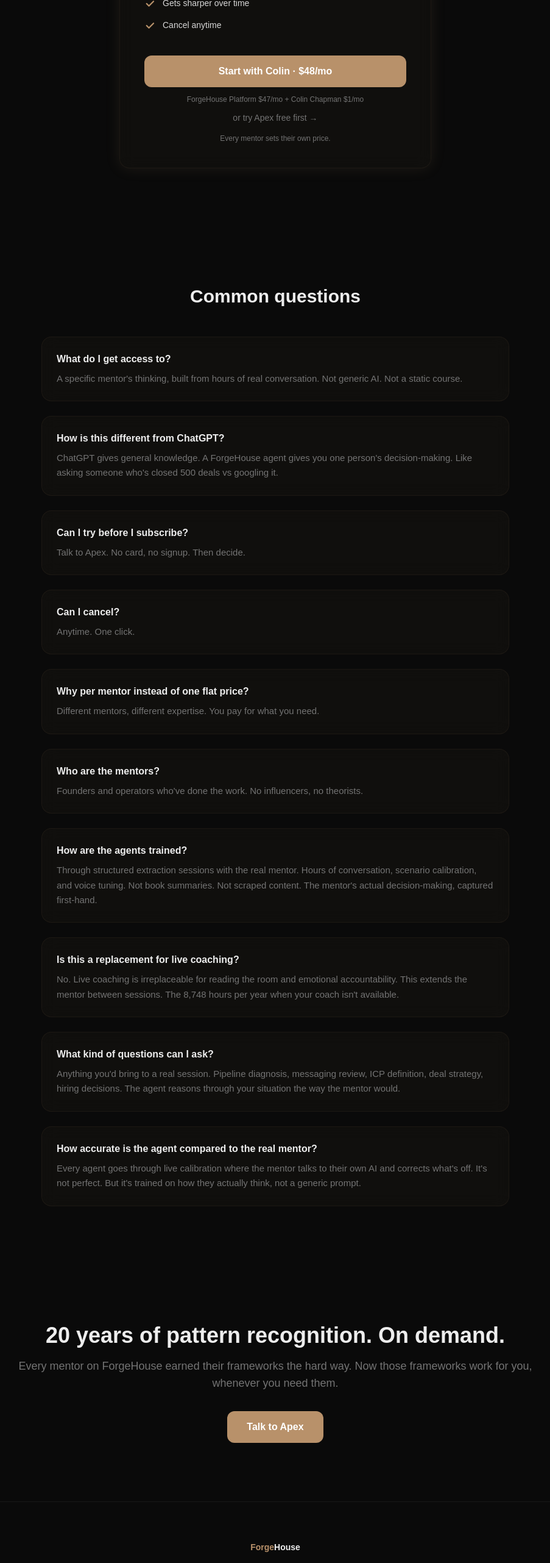
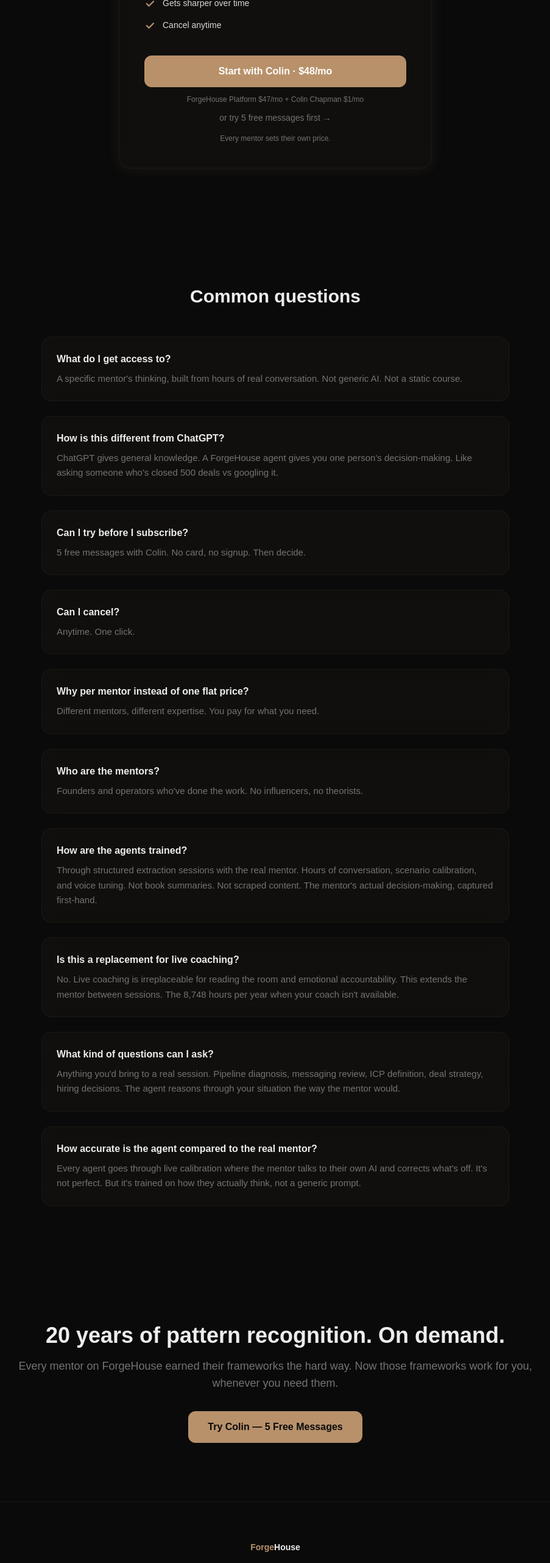
Before and after one commit to Apex-Sudo/forgehouse-site, a Next.js app: page /pricing in a window 1280 px wide. Shown: the part 857-3420 px from the top of the page at 61% size, without its empty margins (188-1091 px from the left). Built offline with nearby package versions, Linux system fonts and the light colour scheme; no server answers.

Commit message:
remove: all Apex references from public-facing pages
- Mentors page: Apex CTA → Try Colin (5 free messages)
- Pricing page: Apex CTAs → Colin, FAQ updated
- Sidebar: Apex agent link removed entirely
- Only remaining Apex references are in /chat/apex and /agents/apex routes

```diff
--- a/src/app/mentors/page.tsx
+++ b/src/app/mentors/page.tsx
@@ -112,17 +112,17 @@ export default function MentorsPage() {
             <p className="text-xs text-muted text-center mt-3">No card required. See the value first.</p>
           </div>
 
-          {/* Apex free tier */}
+          {/* Try Colin */}
           <div className="glass-card p-6 mt-6 flex items-center justify-between">
             <div>
               <p className="font-semibold text-sm">Not sure where to start?</p>
-              <p className="text-xs text-muted mt-1">Talk to Apex. Free, unlimited, no sign-up.</p>
+              <p className="text-xs text-muted mt-1">Try Colin. 5 free messages, no sign-up.</p>
             </div>
             <Link
-              href="/chat/apex"
+              href="/chat/colin-chapman"
               className="border border-white/10 text-sm px-5 py-2.5 rounded-xl font-medium hover:text-foreground hover:border-white/20 transition cursor-pointer shrink-0"
             >
-              Talk to Apex
+              Try Colin
             </Link>
           </div>
         </div>
--- a/src/app/pricing/page.tsx
+++ b/src/app/pricing/page.tsx
@@ -22,7 +22,7 @@ const faq = [
   },
   {
     q: "Can I try before I subscribe?",
-    a: "Talk to Apex. No card, no signup. Then decide.",
+    a: "5 free messages with Colin. No card, no signup. Then decide.",
   },
   {
     q: "Can I cancel?",
@@ -156,10 +156,10 @@ export default function PricingPage() {
 
             <SubscribeButton />
             <Link
-              href="/chat/apex"
+              href="/chat/colin-chapman"
               className="block w-full mt-3 text-center text-sm text-muted hover:text-foreground transition"
             >
-              or try Apex free first →
+              or try 5 free messages first →
             </Link>
             <p className="text-xs text-muted mt-4">Every mentor sets their own price.</p>
           </div>
@@ -186,8 +186,8 @@ export default function PricingPage() {
         <div className="max-w-4xl mx-auto text-center">
           <h2 className="text-3xl md:text-4xl font-bold mb-4">20 years of pattern recognition. On demand.</h2>
           <p className="text-muted text-lg mb-8">Every mentor on ForgeHouse earned their frameworks the hard way. Now those frameworks work for you, whenever you need them.</p>
-          <Link href="/chat/apex" className="bg-amber text-white px-8 py-3.5 rounded-xl font-semibold hover:bg-amber-dark transition inline-block">
-            Talk to Apex
+          <Link href="/chat/colin-chapman" className="bg-amber text-background px-8 py-3.5 rounded-xl font-semibold hover:opacity-90 transition inline-block">
+            Try Colin — 5 Free Messages
           </Link>
         </div>
       </section>
--- a/src/components/Sidebar.tsx
+++ b/src/components/Sidebar.tsx
@@ -196,21 +196,7 @@ export default function Sidebar() {
                 <p className="text-xs text-muted truncate">GTM & Outbound</p>
               </div>
             </Link>
-            <Link
-              {...navLink("/chat/apex")}
-              className={`flex items-center gap-3 px-3 py-2.5 rounded-lg transition text-sm mt-1 ${
-                isActive("/chat/apex")
-                  ? "bg-amber/10 text-foreground border border-amber/20"
-                  : "text-muted hover:text-foreground hover:bg-white/[0.04]"
-              }`}
-            >
-              <span className="w-7 h-7 flex items-center justify-center"><IconTriangle size={18} className="text-red-500 fill-red-500" /></span>
-              <div className="flex-1 min-w-0">
-                <span className="font-medium">Apex</span>
-                <span className="ml-1.5 text-[10px] bg-white/[0.06] text-muted px-1.5 py-0.5 rounded-full">free</span>
-                <p className="text-xs text-muted truncate">Decision partner</p>
-              </div>
-            </Link>
+
           </div>
 
           {/* Profile Setup */}
@@ -248,7 +234,7 @@ export default function Sidebar() {
                 <IconChevronDown size={12} className={`text-muted/40 transition-transform ${convsExpanded ? "rotate-180" : ""}`} />
               </button>
               <Link
-                href={pathname?.startsWith("/chat/apex") ? "/chat/apex?new=true" : "/chat/colin-chapman?new=true"}
+                href="/chat/colin-chapman?new=true"
                 onClick={() => setSidebarOpen(false)}
                 className="text-muted/40 hover:text-foreground transition"
                 title="New conversation"
```
